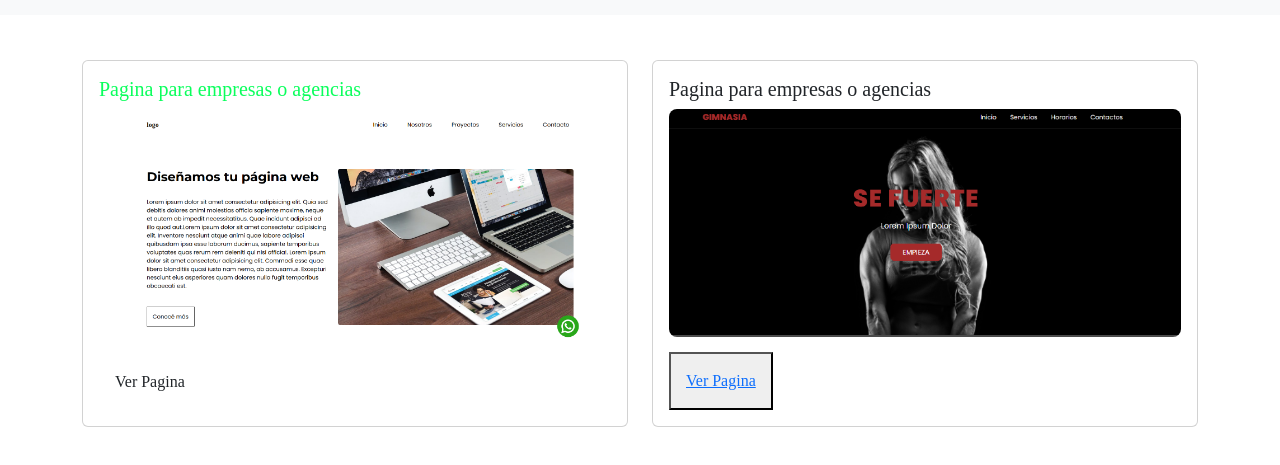
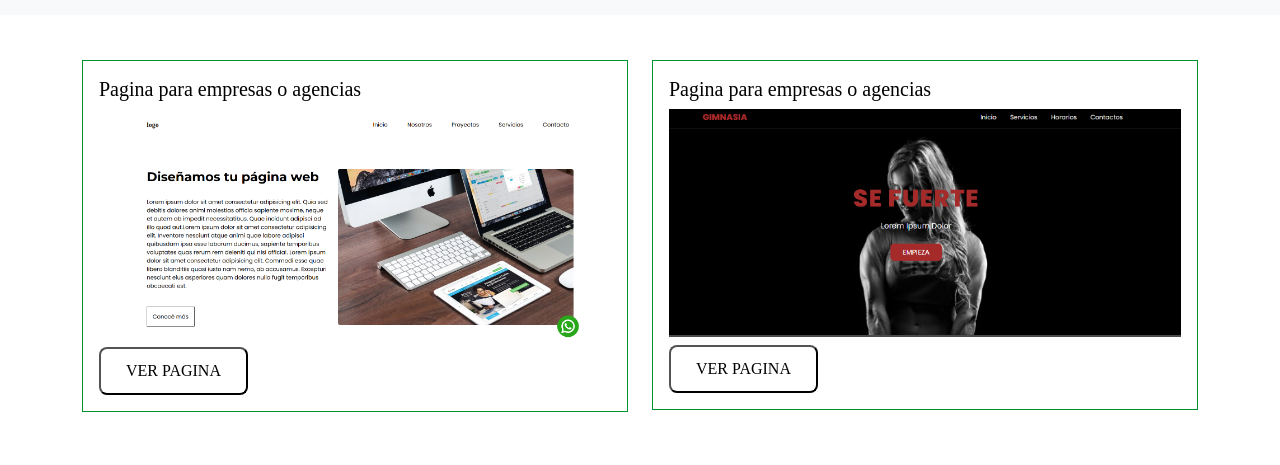
Before and after one commit to 1997Jose/prentrega-3-bootstrap-sass-, a website: page pages/proyecto.html in a window 1280 px wide. Shown: the part 59-524 px from the top of the page. Drawn offline with nearby package versions, Linux system fonts and the light colour scheme.

Commit message:
nuevos cambios

```diff
--- a/pages/proyecto.html
+++ b/pages/proyecto.html
@@ -55,11 +55,13 @@
           <div class="container">
             <div class="row">
                 <div class="col-sm-6 mb-3 mb-sm-0">
-                  <div class="card">
-                    <div class="card-body">
+                  <div class="card ">
+                    <div class="card-body card-color">
                         <h5 class="card-title parrfo">Pagina para empresas o agencias</h5>
-                      <img class="img-wrapp" src="../asset/protecto-muestra.png" alt="proyecto">
-                      <a href="https://1997jose.github.io/proyecto/" class="btn btn-proyecto ">Ver Pagina</a>
+                      <img class="img-" src="../asset/protecto-muestra.png" alt="proyecto">
+                      <button class="btn-proyecto">
+                        <a href="https://1997jose.github.io/proyecto-2/" class=" btn-">Ver Pagina</a>
+                      </button>
                     </div>
                   </div>
                 </div>
@@ -67,7 +69,7 @@
                   <div class="card">
                     <div class="card-body">
                         <h5 class="card-title">Pagina para empresas o agencias</h5>
-                      <img class="img-wrapp" src="../asset/practica-proyecto-2.png" alt="proyecto">
+                      <img class="img-" src="../asset/practica-proyecto-2.png" alt="proyecto">
                       <button class="btn-proyecto">
                         <a href="https://1997jose.github.io/proyecto-2/" class=" btn-">Ver Pagina</a>
                       </button>
--- a/scss/leyout/_proyectos.scss
+++ b/scss/leyout/_proyectos.scss
@@ -2,10 +2,82 @@
 
 
 .btn-proyecto{
-    padding: 15px 15px;
-    margin-top: 15px;
+    padding: 10px 10px;
+    margin-top: 8px;
+    border-radius: 8px;
+    position: relative;
+    text-transform: uppercase;
+    background-color: transparent;
+    overflow: hidden;
+    transition: all 500ms ease;
+    z-index: 0;
+
+
+
+    a{
+        padding: 15px 15px;
+        margin-top: 15px;
+        color: variables.$color-1;
+        text-decoration: none;
+        border-color: none;
+        font-size: 16px;
+        font-family: 'poppins';
+        font-weight: 300;
+    }
+
+
+    .parrfo{
+        color: variables.$color-1;
+        font-size: 18px;
+    }
+
+    /* animaciones btn sobre mi */
+
+
+    &::before{
+        content: '';
+        position: absolute;
+        left: 0;
+        right: 0;
+        top: 0;
+        margin: auto;
+        background-color: variables.$color-3;
+        transition: all 500ms ease;
+        z-index: -1;
+    }
+
+    &.btn-proyecto::before{
+        width: 0;
+        height: 100%;
+    }
+
+    &.btn-proyecto:hover{
+        color: variables.$color-1;
+        cursor: pointer;
+
+        &::before{
+            width: 100%
+        }
+    }
 }
 
-.parrfo{
+.card{
+    border: none;
+}
+
+.card-body{
+    border-radius: none;
+    border: 1px solid rgb(0, 145, 48);
     color: variables.$color-2;
+    animation: move ease;
+    animation-duration: 1.9s;
+
+    h5{
+        color: variables.$color-1;
+    }
+
+    .img-{
+        width: 100%;
+        cursor: pointer;
+    }
 }
```
Also changed, not shown: css/style.css, scss/style.css, 2 other files.
